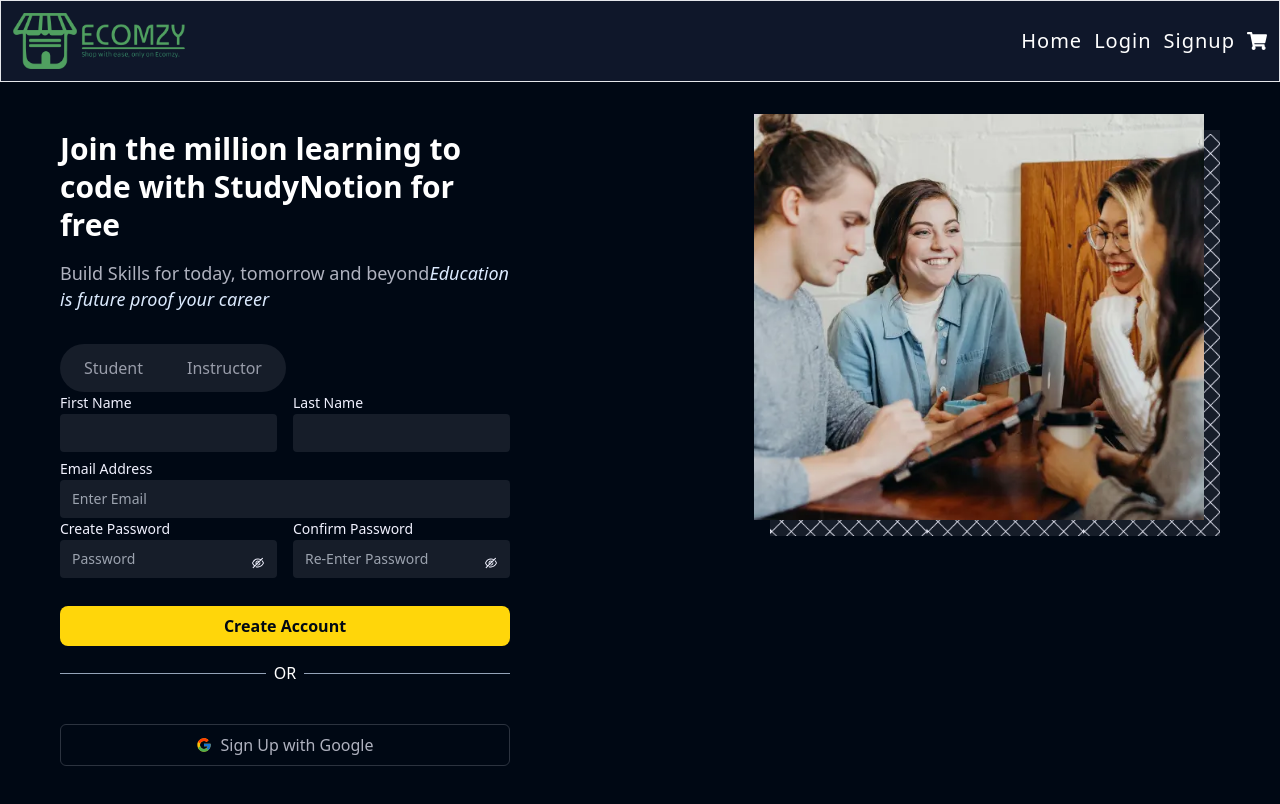
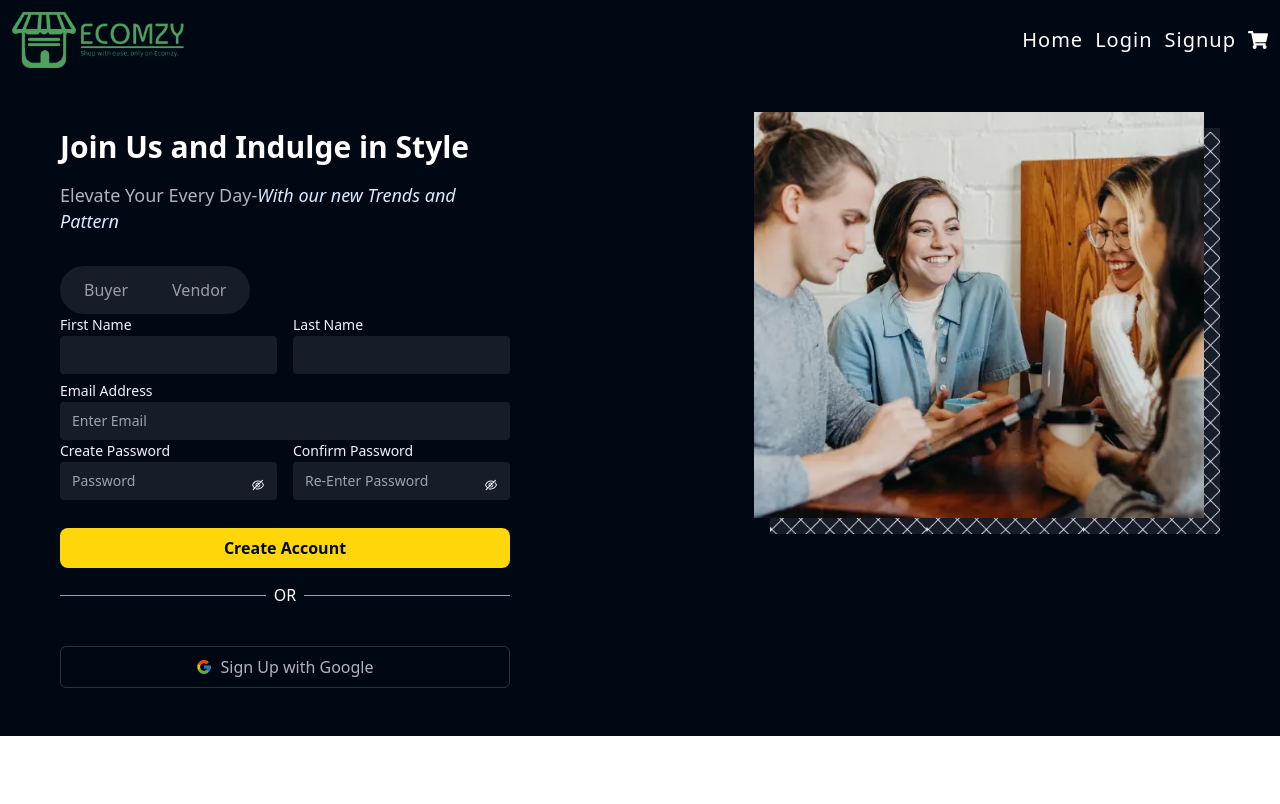
Before and after one commit to shahabe9558/E-commerceWebApp, a React (Create React App) app: page /signup in a window 1280 px wide. Shown: the top 804 px of the page. Built offline with nearby package versions, Linux system fonts and the light colour scheme.

Commit message:
styling 80% completed

```diff
--- a/src/App.js
+++ b/src/App.js
@@ -8,8 +8,8 @@
 import SignUp from './pages/SignUp';
 function App() {
   return (
-    <div className='w-[100%] h-[100%] bg-richblack-900 flex flex-col'>
-      <div className='bg-slate-900 border'>
+    <div className='w-[100%] h-[100%] flex flex-col'>
+      <div className='bg-richblack-900'>
         <Navbar/>
       </div>
       <Routes>
--- a/src/components/SignUpForm.jsx
+++ b/src/components/SignUpForm.jsx
@@ -12,7 +12,7 @@
     const navigate = useNavigate();
     const [showPassword, setShowPassword] = useState(false);
     const [showPassword2, setShowPassword2] = useState(false);
-    const [accountType, setAccountType] = useState({accountType:"student"});
+    const [accountType, setAccountType] = useState({accountType:"buyer"});
 
     const [formdata, setFormData] = useState({
         firstName: "",
@@ -69,21 +69,21 @@
         <form onSubmit={submitHandler} className="text-white mt-8">
             <div className="flex bg-richblack-800 max-w-max rounded-full p-1 gap-x-1">
             <div
-          className={`${accountType === "student"
+          className={`${accountType === "buyer"
             ?
             "bg-richblack-900 text-richblack-5"
             : "bg-transparent text-richblack-200"} py-2 px-5 rounded-full transition-all duration-200`}
-          onClick={() => setAccountType("student")}>
-          Student
+          onClick={() => setAccountType("buyer")}>
+          Buyer
         </div>
 
         <div
-          className={`${accountType === "instructor"
+          className={`${accountType === "vendor"
             ?
             "bg-richblack-900 text-richblack-5"
             : "bg-transparent text-richblack-200"} py-2 px-5 rounded-full transition-all duration-200`}
-          onClick={() => setAccountType("instructor")}>
-          Instructor
+          onClick={() => setAccountType("vendor")}>
+          Vendor
         </div>
             </div>
 
--- a/src/pages/Login.jsx
+++ b/src/pages/Login.jsx
@@ -4,15 +4,16 @@
 
 const Login = () =>{
     return(
-        <Template
-        className ="bg-black border 10px solid"
-        title={"Welcome Back"}
-        desc1={"Build Skills for today, tomorrow and beyond"}
-        desc2={"Education is future proof your career"}
-        image={img}
-        formType={"login"}
-
-        />
+        <div className="w-[100%] space-y-10 bg-richblack-900">
+            <Template
+            className =""
+            title={"Want Explore Our Collection..? "}
+            desc1={"With new arrivals added regularly-"}
+            desc2={"Exclusive deals you won't find anywhere else"}
+            image={img}
+            formType={"login"}
+            />
+        </div>
     );
 }
 export default Login;
--- a/src/pages/SignUp.jsx
+++ b/src/pages/SignUp.jsx
@@ -1,17 +1,17 @@
-
 import Template from "../components/Template";
 import img from "../assets/signup.webp";
 
 const Signup = () =>{
     return(
-        <Template
-        title={"Join the million learning to code with StudyNotion for free"}
-        desc1={"Build Skills for today, tomorrow and beyond"}
-        desc2={"Education is future proof your career"}
-        image={img}
-        formType={"signup"}
-        cl
-        />
+        <div className="w-[100%] space-y-10 bg-richblack-900">
+            <Template
+            title={"Join Us and Indulge in Style"}
+            desc1={"Elevate Your Every Day-"}
+            desc2={"With our new Trends and Pattern"}
+            image={img}
+            formType={"signup"}
+            />
+        </div>
     );
 }
 export default Signup;
```
